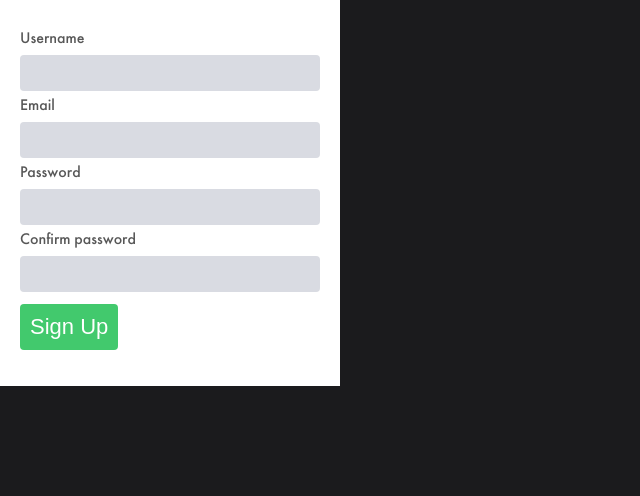
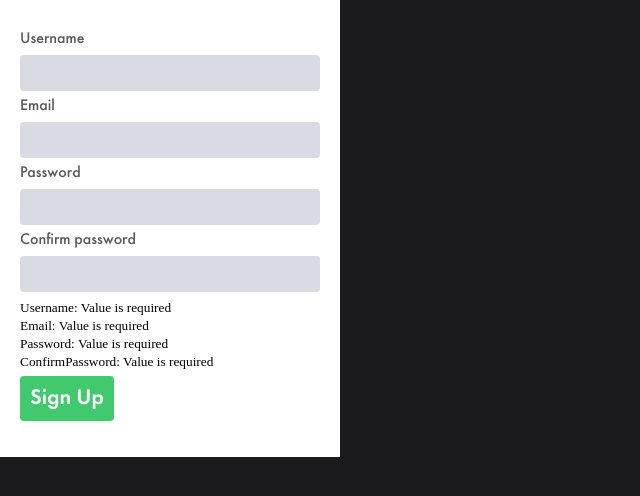
Before and after one commit to Windows-Explorer/jshop, a Vue app in the folder frontend/: page / in a window 1280 px wide. Shown: the top 496 px of the page, without its empty margins (0-640 px from the left). Built offline with nearby package versions, Linux system fonts and the light colour scheme; what vuex-module-decorators would draw is missing.

Commit message:
Added validation to SignUp form

```diff
--- a/frontend/package.json
+++ b/frontend/package.json
@@ -8,6 +8,8 @@
     "test:unit": "vue-cli-service test:unit"
   },
   "dependencies": {
+    "@vuelidate/core": "^2.0.0",
+    "@vuelidate/validators": "^2.0.0",
     "core-js": "^3.8.3",
     "vue": "^3.2.13",
     "vue-cookie-next": "^1.3.0",
--- a/frontend/src/components/SignUpForm.vue
+++ b/frontend/src/components/SignUpForm.vue
@@ -1,28 +1,82 @@
 <template>
     <div class="form">
-        <span>Username</span>
-        <input v-model="username" type="login">
-        <span>Email</span>
-        <input v-model="email" type="email">
-        <span>Password</span>
-        <input v-model="password" type="password">
-        <span>Confirm password</span>
-        <input v-model="confirmPassword" type="password">
+        <span class="input-label">Username</span>
+        <input v-model="user.username" type="text">
+
+        <span class="input-label">Email</span>
+        <input v-model="user.email" type="email">
+
+        <span class="input-label">Password</span>
+        <input v-model="user.password" type="password" minlength="8" maxlength="16">
+
+        <span class="input-label">Confirm password</span>
+        <input v-model="user.confirmPassword" type="password" minlength="8" maxlength="16">
+
+
+        <span class="validation-error" v-for="(error, index) of validator.$errors" :key="index">
+            <small>{{ error.$property.charAt(0).toUpperCase() + error.$property.slice(1) }}: </small>
+            <small>{{ error.$message }}</small>
+        </span>
+
         <button class="button-submit">Sign Up</button>
     </div>
 </template>
 
 <script setup lang="ts">
 
-import { ref, Ref } from "@vue/reactivity"
-import { useStore } from "vuex"
+import { reactive } from "@vue/reactivity"
+import { Store, useStore } from "vuex"
+import { useVuelidate } from "@vuelidate/core"
+import { required, email, helpers, minLength, maxLength } from "@vuelidate/validators"
+import { isEmailUnique, isUsernameUnique } from "./validators-unique"
+import { onUpdated } from "vue-demi"
 
 const store = useStore()
 
-const email: Ref<string> = ref("")
-const username: Ref<string> = ref("")
-const password: Ref<string> = ref("")
-const confirmPassword: Ref<string> = ref("")
+const user = reactive({
+    username: "",
+    email: "",
+    password: "",
+    confirmPassword: ""
+})
+
+const confirmPassword = async (value: string) => {
+    if(value === user.password) return true
+}
+
+const validationRules = {
+    username: {
+        required: helpers.withAsync(required),
+        minLength: helpers.withAsync(minLength(4)),
+        maxLength: helpers.withAsync(maxLength(32)),
+        isUnique: helpers.withMessage("Value is not unique", helpers.withAsync(isUsernameUnique))
+    },
+    email: {
+        required: helpers.withAsync(required),
+        email: helpers.withAsync(email),
+        isUnique: helpers.withMessage("Value is not unique", helpers.withAsync(isEmailUnique))
+
+    },
+    password: {
+        required: helpers.withAsync(required),
+        minLength: helpers.withAsync(minLength(8)),
+        maxLength: helpers.withAsync(maxLength(16))
+    },
+    confirmPassword: {
+        required: helpers.withAsync(required),
+        sameAsPassword: helpers.withMessage("Value is not equal to password", helpers.withAsync(confirmPassword))
+    }
+}
+
+
+const validator = useVuelidate(validationRules, user, { $lazy: true })
+
+onUpdated(() => {
+    console.log(user)
+})
+
+validator.value.$validate()
+
 
 </script>
 
@@ -62,6 +116,7 @@ const confirmPassword: Ref<string> = ref("")
 }
 
 .form button {
+    font-family: FuturaDemi;
     font-size: 22px;
     border: 0px solid black;
     border-radius: 4px;
@@ -74,7 +129,7 @@ const confirmPassword: Ref<string> = ref("")
     cursor: pointer;
 }
 
-.form span {
+.form .input-label {
     color: rgb(87, 87, 87);
     font-family: FuturaMedium;
 }
--- /dev/null
+++ b/frontend/src/components/validators-unique.ts
@@ -0,0 +1,11 @@
+export const isEmailUnique = async (value: string) => {
+    if(value === "") return true
+    const response = await (await fetch(`http://localhost:3000/unique/email/${value}`)).text()
+    if(value != response) return true
+}
+
+export const isUsernameUnique = async (value: string) => {
+    if(value === "") return true
+    const response = await (await fetch(`http://localhost:3000/unique/username/${value}`)).text()
+    if(value != response) return true
+}
--- a/frontend/src/store/modules/users/users-vuex-module.ts
+++ b/frontend/src/store/modules/users/users-vuex-module.ts
@@ -1,5 +1,5 @@
 import { Module, VuexModule, Mutation, Action } from 'vuex-module-decorators'
-import { IUser } from './user-interface'
+import { IUser } from './user.interface'
 
 @Module
 export class UsersStoreModule extends VuexModule {
```
Also changed, not shown: frontend/src/store/modules/users/user.interface.ts (renamed from frontend/src/store/modules/users/user-interface.ts), 1 other file (tests, documents, lock files or other folders).
